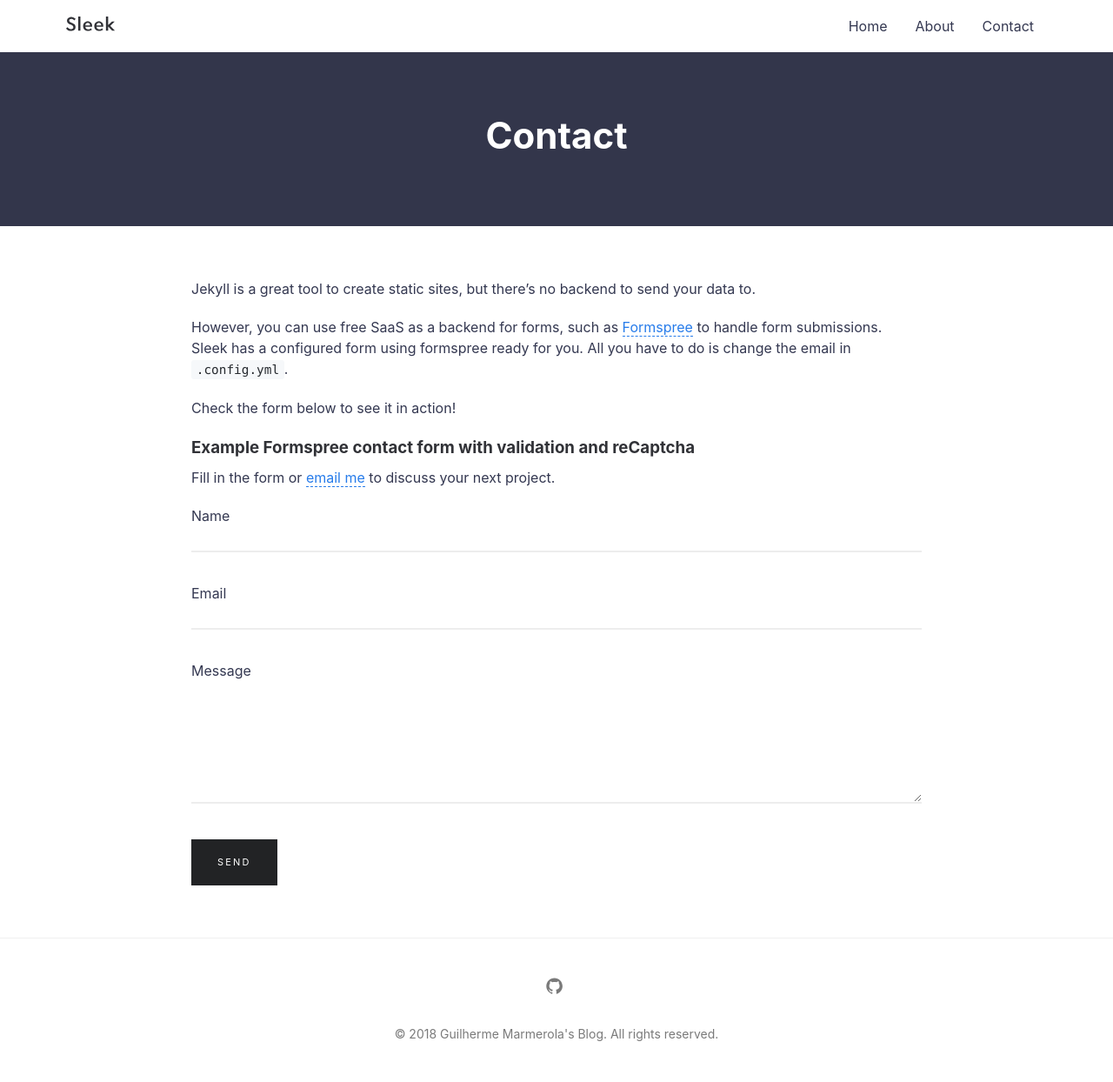
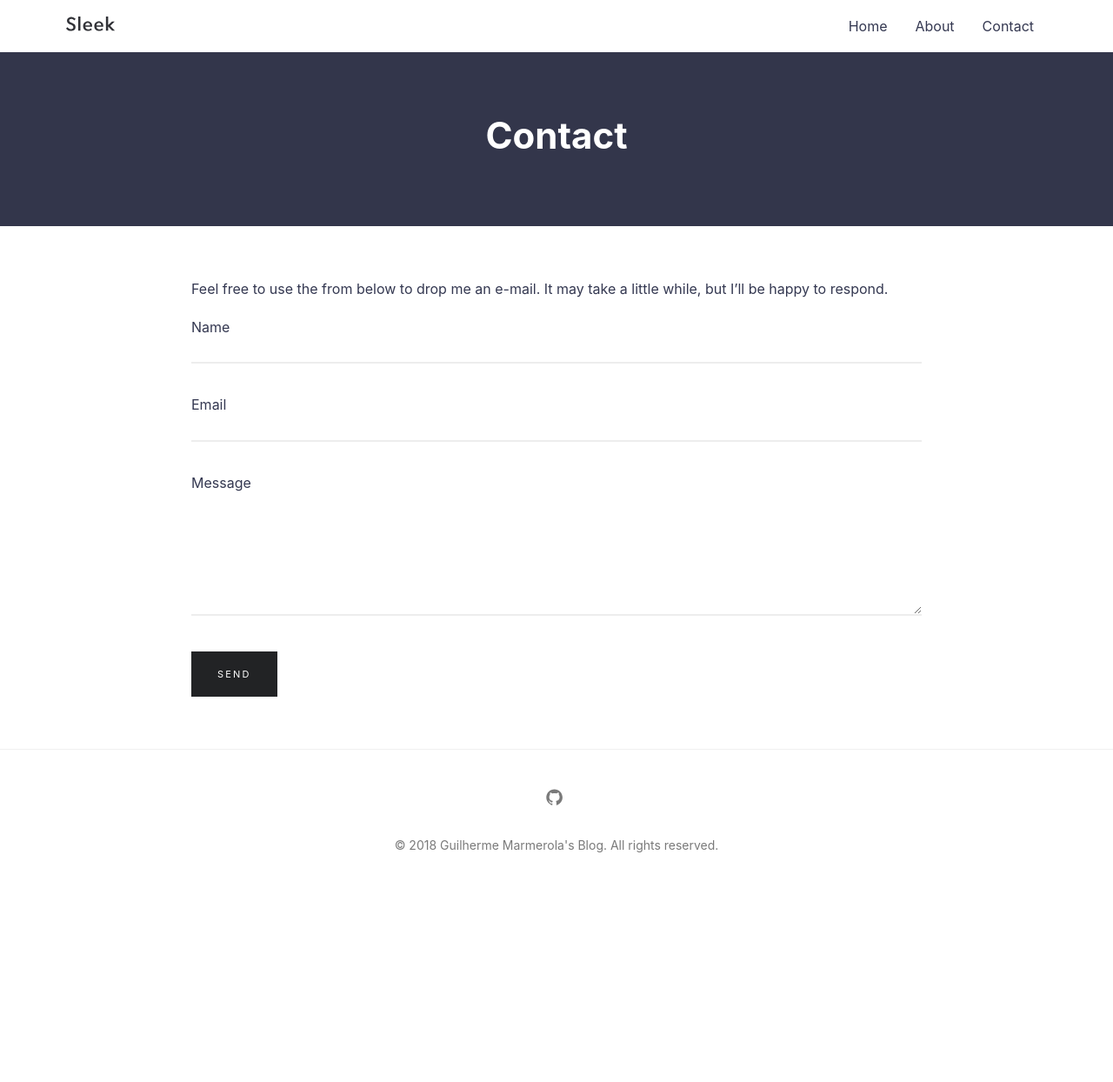
Before and after one commit to gdmarmerola/gdmarmerola.github.io, a Jekyll site: the page built from contact.md, in a window 1280 px wide. Shown: the whole page at 87% size. Built offline with Jekyll 4.4.1, drawn with Linux system fonts in a browser that asks for light colours; after the commit the page ends 1027 px from its top, so only the background shows below that.

Commit message:
Update contact.md

```diff
--- a/contact.md
+++ b/contact.md
@@ -4,15 +4,7 @@ title: Contact
 permalink: /contact/
 ---
 
-Jekyll is a great tool to create static sites, but there’s no backend to send your data to.
-
-However, you can use free SaaS as a backend for forms, such as [Formspree](https://formspree.io/) to handle form submissions. Sleek has a configured form using formspree ready for you. All you have to do is change the email in `.config.yml`.
-
-Check the form below to see it in action!
-
-### Example Formspree contact form with validation and reCaptcha
-
-Fill in the form or [email me](mailto:{{site.email}}) to discuss your next project.
+Feel free to use the from below to drop me an e-mail. It may take a little while, but I'll be happy to respond.
 
 {% include form.html %}
 
```
